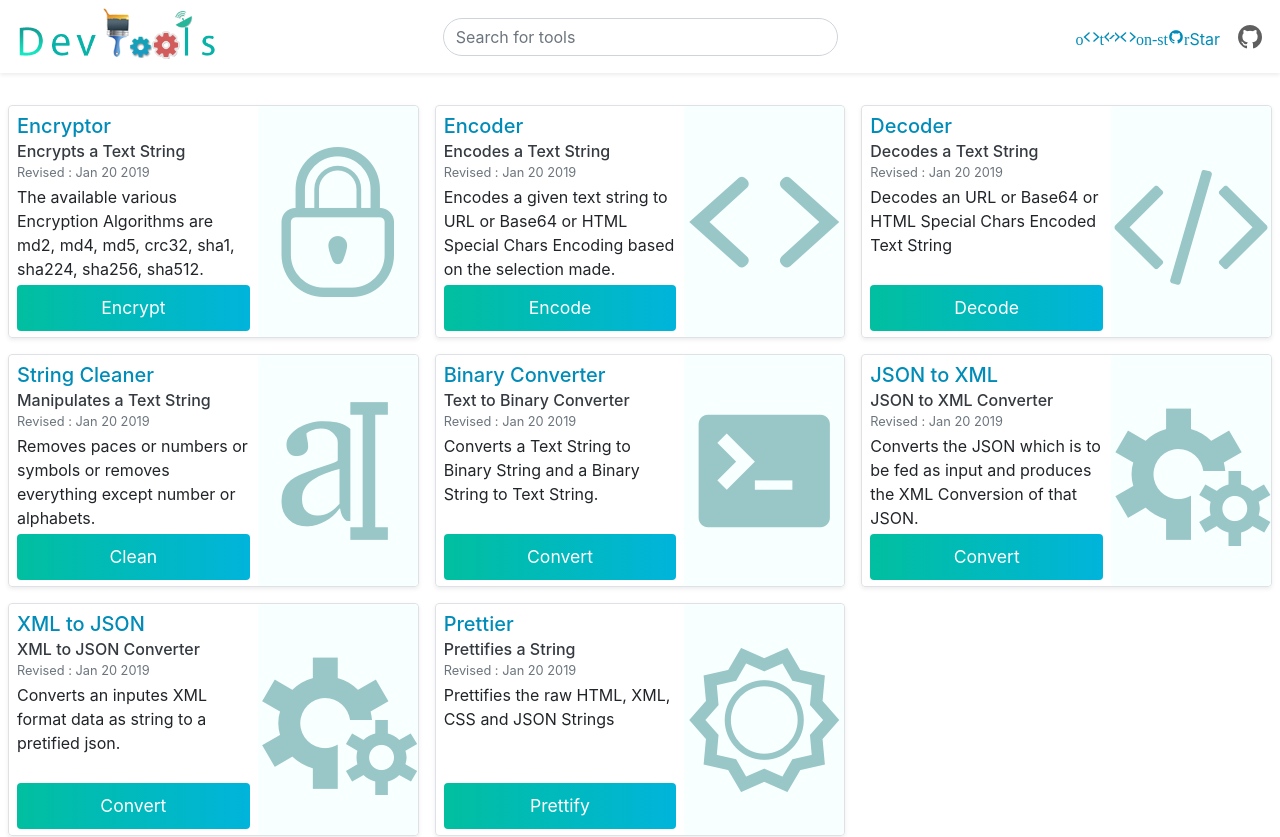
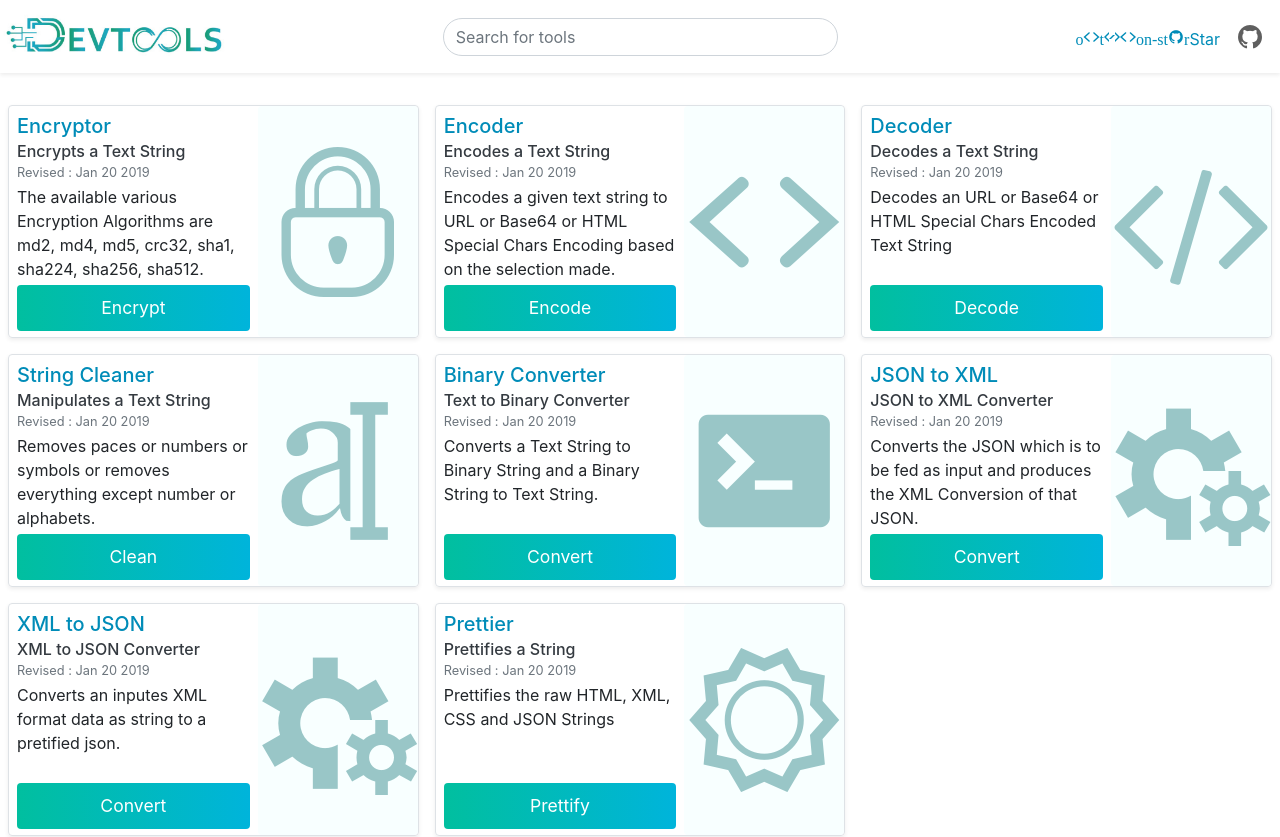
Before and after one commit to JacobSamro/hash2.dev, an Angular app: page / in a window 1280 px wide. Shown: the top 837 px of the page. Built offline with nearby package versions, Linux system fonts and the light colour scheme.

Commit message:
Add the new logo

```diff
--- a/src/app/app.component.css
+++ b/src/app/app.component.css
@@ -84,41 +84,6 @@
     }
 }
 
-/* Rotate */
-
-@-webkit-keyframes rotater {
-    0% {
-        transform: rotate(0deg);
-        -webkit-transform: rotate(0deg);
-    }
-    100% {
-        transform: rotate(360deg);
-        -webkit-transform: rotate(360deg);
-    }
-}
-
-@-moz-keyframes rotater {
-    0% {
-        transform: rotate(0deg);
-        -webkit-transform: rotate(0deg);
-    }
-    100% {
-        transform: rotate(360deg);
-        -webkit-transform: rotate(360deg);
-    }
-}
-
-@keyframes rotater {
-    0% {
-        transform: rotate(0deg);
-        -webkit-transform: rotate(0deg);
-    }
-    100% {
-        transform: rotate(360deg);
-        -webkit-transform: rotate(360deg);
-    }
-}
-
 .logoContainer {
     margin: 0px;
     height: 65px;
@@ -130,28 +95,11 @@
   outline: 0;
 }
 
-.big-gear {
-    width: 30px;
-    left: 151px;
-    top: 26px;
-    animation: rotater 1.75s infinite reverse;
-}
-
-.small-gear {
-    left: 129px;
-    top: 32px;
-    width: 23px;
-    animation: rotater 2s infinite;
-}
-
 .logo {
     background-size: contain;
     height: 65px;
 }
 
-.gear {
-    position: absolute;
-}
 
 /* JSON Object prettifier */
 
--- a/src/app/app.component.html
+++ b/src/app/app.component.html
@@ -2,8 +2,6 @@
   <div class="bg-white row shadow-sm py-1 mb-4">
     <div class="col-12 col-sm-12 col-md-4 col-lg-4 align-self-center p-0">
       <div class="logoContainer d-none d-md-block" routerLink="/">
-        <img class="small-gear gear" src="./assets/img/g-small.png">
-        <img class="big-gear gear" src="./assets/img/g-big.png">
         <img class="logo" src="./assets/img/logo.png">
       </div>
     </div>
```
Also changed, not shown: src/assets/img/logo.png.
